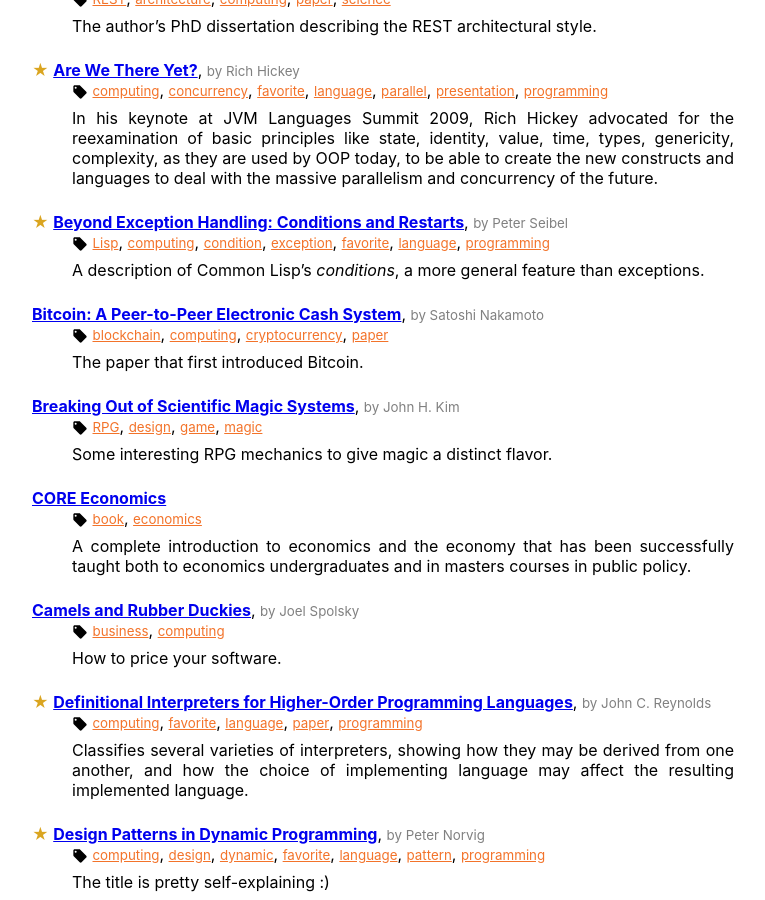
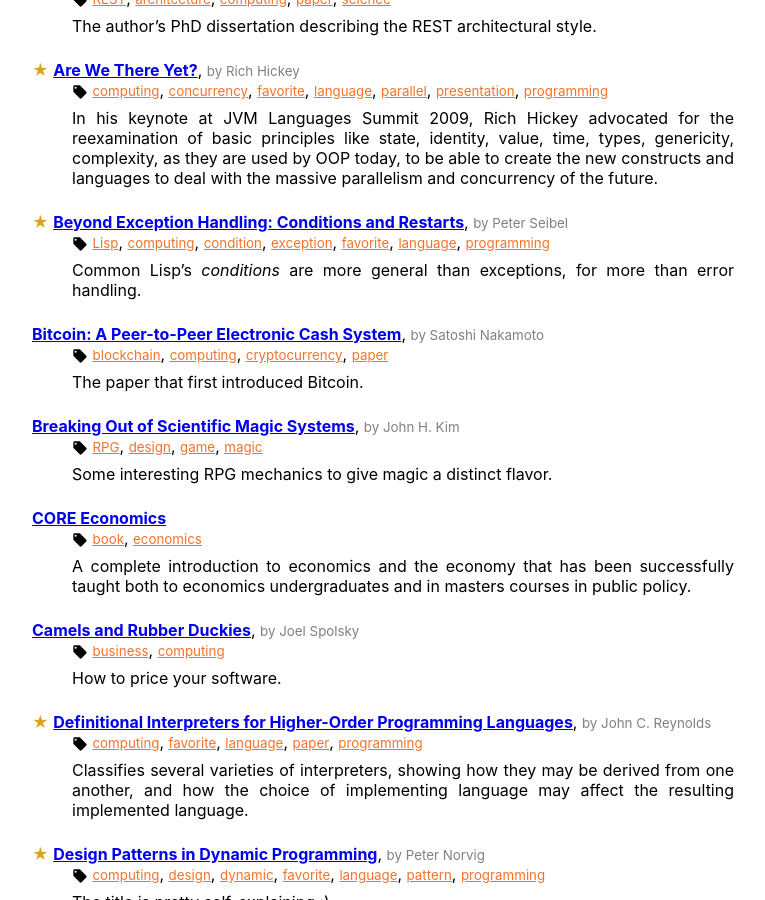
Before and after one commit to hanjos/hanjos.github.io, a Jekyll site: the page built from bookmarks.md, in a window 1280 px wide and 900 px high, scrolled down 1013 px. Shown: the whole window, without its empty margins (324-1089 px from the left). Built offline with Jekyll 4.4.1, drawn with Linux system fonts in a browser that asks for light colours.

Commit message:
Ajustes de texto.

```diff
--- a/_data/bookmarks.yml
+++ b/_data/bookmarks.yml
@@ -353,7 +353,7 @@
 - url: http://gigamonkeys.com/book/beyond-exception-handling-conditions-and-restarts.html
   title: "Beyond Exception Handling: Conditions and Restarts"
   authors: Peter Seibel
-  description: "A description of Common Lisp's _conditions_, a more general feature than exceptions."
+  description: "Common Lisp's _conditions_ are more general than exceptions, for more than error handling."
   tags: ['computing', 'condition', 'exception', 'favorite', 'language', 'Lisp', 'programming']
 - url: https://www.cs.utexas.edu/~EWD/ewd02xx/EWD249.PDF
   title: Notes on Structured Programming
```
